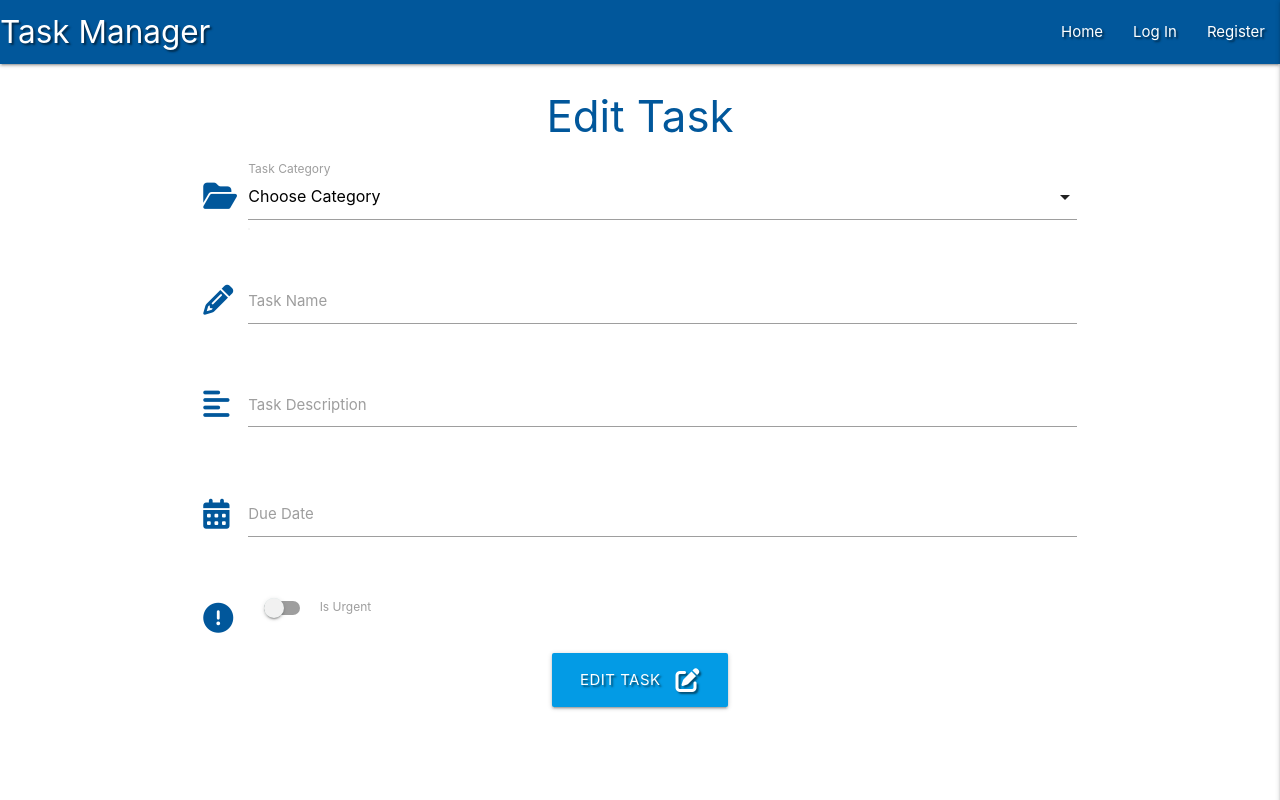
After one commit to SJECollins/mongoflask, a Flask app: template templates/edit_task.html in a window 1280 px wide. The commit adds this page. Run offline with Flask 3, Linux system fonts and the light colour scheme; the template is opened without the code that fills it, so the values that code supplies are empty; some libraries are stand-ins or nearby versions.

Commit message:
Edit tasks

```diff
--- a/app.py
+++ b/app.py
@@ -103,6 +103,13 @@ def add_task():
     return render_template("add_task.html", categories=categories)
 
 
+@app.route("/edit_task/<task_id>", methods=["GET", "POST"])
+def edit_task(task_id):
+    task = mongo.db.tasks.find_one({"_id": ObjectId(task_id)})
+    categories = mongo.db.categories.find().sort("category_name", 1)
+    return render_template("edit_task.html", task=task, categories=categories)
+
+
 if __name__ == "__main__":
     app.run(host=os.environ.get("IP"),
             port=int(os.environ.get("PORT")),
--- a/static/css/style.css
+++ b/static/css/style.css
@@ -5,3 +5,12 @@
 .flashes {
     line-height: 2;
 }
+
+.btn-small {
+    margin: 5px;
+}
+
+.collapsible-header .col strong {
+    margin: 5px;
+    line-height: 42px;
+}
--- /dev/null
+++ b/templates/edit_task.html
@@ -0,0 +1,68 @@
+{% extends 'base.html' %}
+
+{% block content %}
+
+<h3 class="light-blue-text text-darken-4 center-align">Edit Task</h3>
+
+<div class="row">
+    <form class="col s12" method="POST" action="{{ url_for('edit_task', task_id=task._id) }}">
+        <div class="row">
+            <div class="input-field col s12">
+                <i class="fas fa-folder-open prefix light-blue-text text-darken-4"></i>
+                <select id="category_name" name="category_name" class="validate" required>
+                    <option value="" disabled selected>Choose Category</option>
+                    {% for category in categories %}
+                    <option value="{{category.category_name}}">{{category.category_name}}</option>
+                    {% endfor %}
+                </select>
+                <label for="category_name">Task Category</label>
+            </div>
+        </div>
+        <div class="row">
+            <div class="input-field col s12">
+                <i class="fas fa-pencil-alt prefix light-blue-text text-darken-4"></i>
+                <input id="task_name" type="text" name="task_name" minlength="5" maxlength="50" class="validate"
+                    required>
+                <label for="task_name">Task Name</label>
+            </div>
+        </div>
+        <div class="row">
+            <div class="input-field col s12">
+                <i class="fas fa-align-left prefix light-blue-text text-darken-4"></i>
+                <textarea id="task_description" name="task_description" class="materialize-textarea validate"
+                    minlength="5" maxlength="200" required></textarea>
+                <label for="task_description">Task Description</label>
+            </div>
+        </div>
+        <div class="row">
+            <div class="input-field col s12">
+                <i class="fas fa-calendar-alt prefix light-blue-text text-darken-4"></i>
+                <input id="due_date" type="text" name="due_date" class="datepicker validate" required>
+                <label for="due_date">Due Date</label>
+            </div>
+        </div>
+        <div class="row">
+            <div class="input-field col s12">
+                <div class="switch">
+                    <i class="fas fa-exclamation-circle prefix light-blue-text text-darken-4"></i>
+                    <label for="is_urgent">
+                        <input type="checkbox" id="is_urgent" name="is_urgent">
+                        <span class="lever"></span>
+                        Is Urgent
+                    </label>
+                </div>
+            </div>
+        </div>
+        <div class="row">
+            <div class="col s12 center-align">
+                <button type="submit" class="btn-large light-blue darken-1 text-shadow">
+                    Edit Task
+                    <i class="fas fa-edit right"></i>
+                </button>
+            </div>
+        </div>
+
+    </form>
+</div>
+
+{% endblock %}
```
Also changed, not shown: templates/tasks.html (+11 -3 lines).
